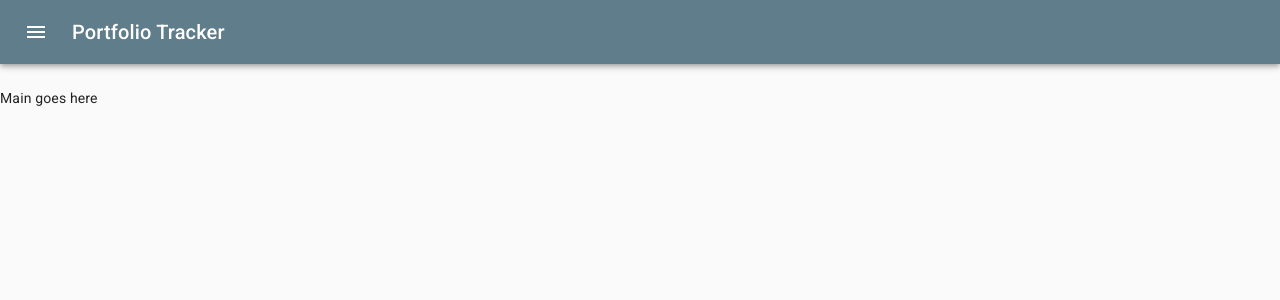
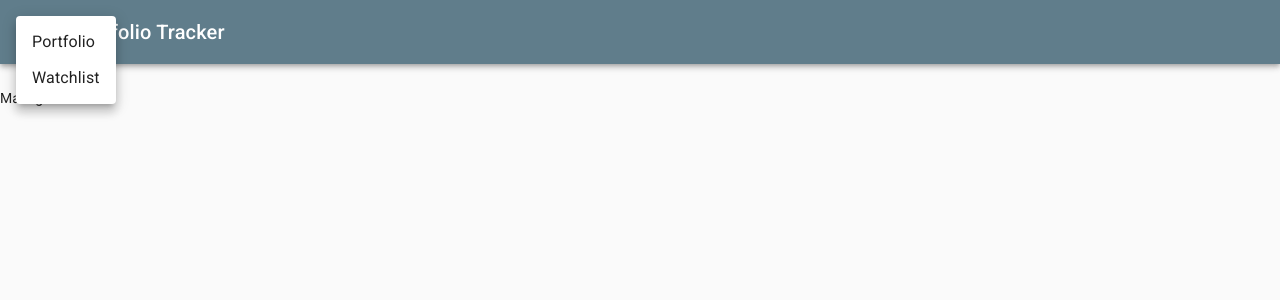
Before and after one commit to drod1000/portfolio-tracker-client, a React (Create React App) app: page / in a window 1280 px wide. Both pictures are taken after a click on the button "menu". Shown: the top 300 px of the page. Built offline with nearby package versions, Linux system fonts and the light colour scheme.

Commit message:
Adds menu to app bar

```diff
--- a/src/components/Navigation/PortfolioTrackerAppBar/PortfolioTrackerAppBar.js
+++ b/src/components/Navigation/PortfolioTrackerAppBar/PortfolioTrackerAppBar.js
@@ -2,10 +2,13 @@ import React from 'react';
 import PropTypes from 'prop-types';
 import { AppBar } from '@material-ui/core';
 import IconButton from '@material-ui/core/IconButton';
+import Menu from '@material-ui/core/Menu';
+import MenuItem from '@material-ui/core/MenuItem';
 import Toolbar from '@material-ui/core/Toolbar';
 import Typography from '@material-ui/core/Typography';
 import MenuIcon from '@material-ui/icons/Menu';
 import { withStyles } from '@material-ui/styles';
+
 
 const styles = {
   root: {
@@ -17,16 +20,33 @@ const styles = {
   }
 }
 
-const portfolioTrackerAppBar = (props) => {
+const PortfolioTrackerAppBar = (props) => {
   const { classes } = props;
+  const [anchorEl, setAnchorEl] = React.useState(null);
+
+  function handleClick(event) {
+    setAnchorEl(event.currentTarget);
+  }
+
+  function handleClose() {
+    setAnchorEl(null);
+  }
 
   return (
     <div className={classes.root}>
       <AppBar position="static">
         <Toolbar>
-          <IconButton edge="start" className={classes.menuButton} color="inherit" aria-label="menu">
+          <IconButton edge="start" className={classes.menuButton} color="inherit" aria-label="menu" onClick={handleClick}>
             <MenuIcon />
           </IconButton>
+          <Menu
+            anchorEl={anchorEl}
+            keepMounted
+            open={Boolean(anchorEl)}
+            onClose={handleClose}>
+            <MenuItem onClick={handleClose}>Portfolio</MenuItem>
+            <MenuItem onClick={handleClose}>Watchlist</MenuItem>
+          </Menu>
           <Typography variant="h6" color="inherit">
             Portfolio Tracker
           </Typography>
@@ -36,8 +56,8 @@ const portfolioTrackerAppBar = (props) => {
   )
 }
 
-portfolioTrackerAppBar.propTypes = {
+PortfolioTrackerAppBar.propTypes = {
   classes: PropTypes.object.isRequired,
 }
 
-export default withStyles(styles)(portfolioTrackerAppBar);
+export default withStyles(styles)(PortfolioTrackerAppBar);
```
